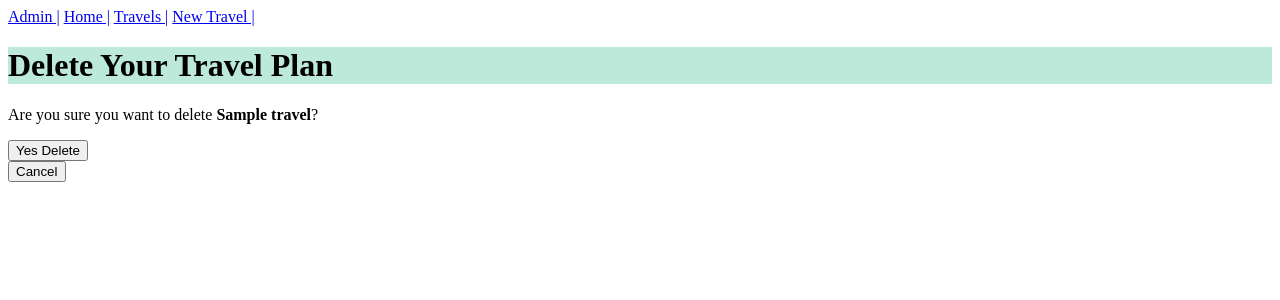
After one commit to jihyekwak/project-4-travel, a Django app: page /travels/1/delete in a window 1280 px wide. The commit adds this page. Shown: the top 300 px of the page. Run offline with Django 4.2, Linux system fonts and the light colour scheme; tables that the repository leaves empty hold one stand-in row (values such as "Sample post").

Commit message:
add path, view, and template for travel delete

```diff
--- /dev/null
+++ b/main_app/templates/travel_delete_confirmation.html
@@ -0,0 +1,14 @@
+{% extends 'base.html' %}
+
+{% block content %}
+
+    <h1>Delete Your Travel Plan</h1>
+    <p>Are you sure you want to delete <strong>{{travel}}</strong>?</p>
+
+    <form action="" method="post">
+        {% csrf_token %}
+        <input type="submit" value="Yes Delete">
+    </form>
+    <a href="{% url 'travel_detail' travel.pk%}"><button>Cancel</button></a>
+
+{% endblock %}
--- a/main_app/templates/travel_detail.html
+++ b/main_app/templates/travel_detail.html
@@ -1,6 +1,7 @@
 {% extends 'base.html' %}
 
 {% block content %}
+
     <h1>Travel Detail Page</h1>
         <div class="detail-header">
             <img class="detail-header-img" src="{{travel.img}}" alt="{{travel.title}}">
@@ -12,7 +13,8 @@
             <p>Budget: {{travel.budget}}</p>
         </div>
         <div>
-            <a href="{% url 'travel_update' travel.pk %}"><button>Edit/Delete</button></a>
+            <a href="{% url 'travel_update' travel.pk %}"><button>Edit</button></a>
+            <a href="{% url 'travel_delete' travel.pk %}"><button>Delete</button></a>
         </div>
         <div>
             <h3>Itinerary</h3>
--- a/main_app/templates/travel_update.html
+++ b/main_app/templates/travel_update.html
@@ -8,5 +8,6 @@
         {{form.as_p}}
         <input type="submit" value="Submit" />
     </form>
+    <a href="{% url 'travel_detail' travel.pk%}"><button>Cancel</button></a>
 
 {% endblock %}
--- a/main_app/urls.py
+++ b/main_app/urls.py
@@ -7,4 +7,6 @@ urlpatterns = [
     path('travels/new', views.Travel_Create.as_view(), name='travel_create'),
     path('travels/<int:pk>', views.Travel_Detail.as_view(), name='travel_detail'),
     path('travels/<int:pk>/update', views.Travel_Update.as_view(), name='travel_update'),
+    path('travels/<int:pk>/delete', views.Travel_Delete.as_view(), name='travel_delete'),
+
 ]
--- a/main_app/views.py
+++ b/main_app/views.py
@@ -47,3 +47,8 @@ class Travel_Update(UpdateView):
 
     def get_success_url(self):
         return reverse('travel_detail', kwargs={'pk': self.object.pk})
+
+class Travel_Delete(DeleteView):
+    model = Travel
+    template_name = 'travel_delete_confirmation.html'
+    success_url = '/travels/'
```
